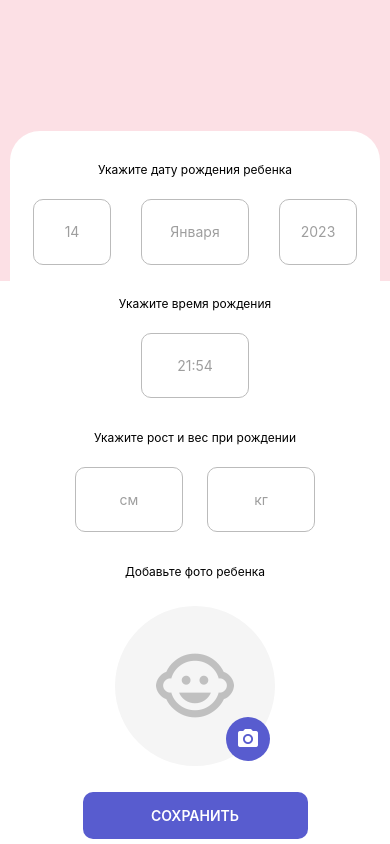
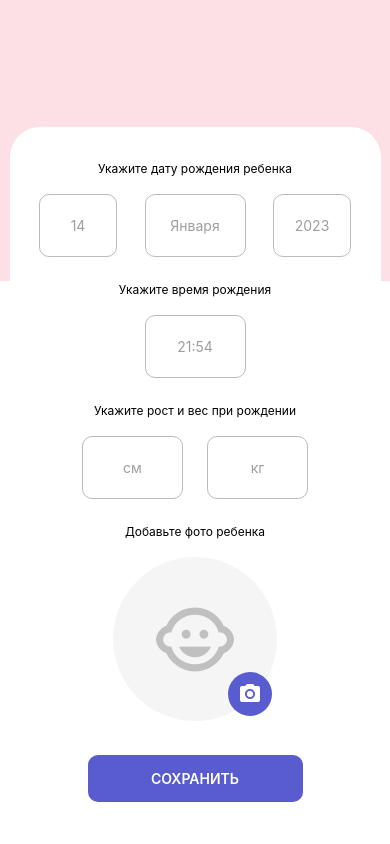
Before and after one commit to DimaWeb44/mob_app, a React Native app: screen / in a window 390 px wide. Built offline with nearby package versions, Linux system fonts and the light colour scheme.

Commit message:
add react-native-responsive-screen

```diff
--- a/package.json
+++ b/package.json
@@ -34,6 +34,7 @@
     "react-native-modal": "^13.0.1",
     "react-native-paper": "^5.1.0",
     "react-native-reanimated": "~2.12.0",
+    "react-native-responsive-screen": "^1.4.2",
     "react-native-safe-area-context": "4.4.1",
     "react-native-screens": "~3.18.0",
     "react-native-svg": "13.4.0",
--- a/src/components/InitApp.tsx
+++ b/src/components/InitApp.tsx
@@ -13,8 +13,8 @@ export const InitApp = () => {
 
     useEffect(() => {
         dispatch(initializeAppTC())
-/*         let keys = ['data', 'firstData'];
-         AsyncStorage.multiRemove(keys, err => {
+         let keys = ['data', 'firstData'];
+/*         AsyncStorage.multiRemove(keys, err => {
              // keys k1 & k2 removed, if they existedr
              // do most stuff after removal (if you want)
          });*/
--- a/src/scenes/charts/index.tsx
+++ b/src/scenes/charts/index.tsx
@@ -20,7 +20,7 @@ export const ChartsScreen = ({}) => {
     const ageArr = dataSort ? dataSort.map((item: any) => `${item.age} мес`) : [1]
     const bmiArr = dataSort ? dataSort.map((item: any) => Math.round(+item.weight / (+item.height / 100))) : [1]
     return (
-        <SafeAreaView style={styles.container}>
+        <View style={styles.container}>
             <View style={styles.chartBox}>
                 <Text style={styles.title}>ИМТ</Text>
                 <ChartLine ageArr={ageArr} bmiArr={bmiArr}/>
@@ -29,7 +29,7 @@ export const ChartsScreen = ({}) => {
                 <Text style={styles.title}>Рост</Text>
                 <ChartBar ageArr={ageArr} heightArr={heightArr}/>
             </View>
-        </SafeAreaView>
+        </View>
     )
 }
 
--- a/src/scenes/first-screen/index.tsx
+++ b/src/scenes/first-screen/index.tsx
@@ -9,6 +9,7 @@ import {setFirstDataTC} from "../../bll/firstScreenReducer";
 import * as ImagePicker from "expo-image-picker";
 import {setItemTC} from "../../bll/appReducer";
 import uuid from "react-native-uuid";
+import {widthPercentageToDP as wp, heightPercentageToDP as hp} from 'react-native-responsive-screen';
 
 export const monthNames = [
     "Января", "Февраля", "Марта", "Апреля", "Мая", "Июня",
@@ -77,7 +78,7 @@ export const FirstScreen = ({}) => {
             }}
         >
             {({handleChange, setFieldValue, handleSubmit, values}) => (
-                <SafeAreaView style={styles.container}>
+                <View style={styles.container}>
                     <View style={styles.topBox}/>
                     <View style={styles.bottomBox}/>
                     <View style={styles.content}>
@@ -146,7 +147,7 @@ export const FirstScreen = ({}) => {
                             </TouchableOpacity>
                         </View>
                     </View>
-                </SafeAreaView>
+                </View>
             )}
         </Formik>
     )
@@ -171,8 +172,8 @@ const styles = StyleSheet.create({
                                          backgroundColor: '#ffffff',
                                      },
                                      content: {
-                                         top: height/6-10,
-                                         width: width - 20,
+                                         top: hp('15%'),
+                                         width: wp('95%'),
                                          borderRadius: 30,
                                          position: "absolute",
                                          zIndex: 1,
@@ -184,21 +185,20 @@ const styles = StyleSheet.create({
                                          fontSize: 12,
                                          lineHeight: 16,
                                          color: '#000000',
-                                         marginTop: height/15-25,
+                                         marginTop: hp('4%'),
                                      },
                                      inputBtn: {
                                          alignItems: "center",
-                                         marginTop: height/15-35
+                                         marginTop: hp('2%')
                                      },
                                      dateBox: {
-                                         width: width - 40,
+                                         width: wp('80%'),
                                          justifyContent: "space-between",
                                          flexDirection: "row",
                                      },
                                      date: {
-                                         height: height/12-5,
-                                         width: width/5 ,
-                                         marginHorizontal: width/30,
+                                         height: hp('7.5%'),
+                                         width: wp('20%'),
                                          borderWidth: 1,
                                          borderRadius: 10,
                                          borderColor: "#BBBBBB",
@@ -206,21 +206,21 @@ const styles = StyleSheet.create({
                                          justifyContent: "center"
                                      },
                                      dateMos: {
-                                         width: width/5+30
+                                         width: wp('26%')
                                      },
                                      titleDate: {
                                          fontSize: 14,
                                          color: '#9E9E9E'
                                      },
                                      itemBox: {
-                                         marginTop: height/15-25,
+                                         marginTop: hp('3%'),
                                          alignItems: "center",
                                          justifyContent: "center"
                                      },
                                      input: {
-                                         height: height/12-5,
-                                         width: width/5+30,
-                                         marginTop: height/15-35,
+                                         height: hp('7.5%'),
+                                         width: wp('26%'),
+                                         marginTop: hp('2%'),
                                          borderWidth: 1,
                                          fontSize: 14,
                                          borderRadius: 10,
@@ -230,18 +230,18 @@ const styles = StyleSheet.create({
                                          marginHorizontal: 12,
                                      },
                                      photoBox: {
-                                         marginVertical: height/15-30,
-                                         width: width/3+30,
-                                         height: width/3+30,
-                                         borderRadius: width/3+30,
+                                         marginVertical: hp('2%'),
+                                         width: wp('42%'),
+                                         height: wp('42%'),
+                                         borderRadius: wp('42%'),
                                          backgroundColor: '#F5F5F5',
                                          alignItems: "center",
                                          justifyContent: "center"
                                      },
                                      photo: {
-                                         width: width/3+30,
-                                         height: width/3+30,
-                                         borderRadius: width/3+30,
+                                         width: wp('42%'),
+                                         height: wp('42%'),
+                                         borderRadius: wp('42%'),
                                      },
                                      photoBtn: {
                                          position: "absolute",
@@ -258,12 +258,12 @@ const styles = StyleSheet.create({
                                          alignItems: "center"
                                      },
                                      button: {
-                                         width: width/2+30,
+                                         width: wp('55%'),
                                          alignItems: "center",
                                          backgroundColor: "#585CCF",
                                          padding: 15,
                                          borderRadius: 10,
-                                         marginHorizontal: 10
+                                         marginVertical: hp('2%')
                                      },
                                      titleBti: {
                                          color: '#ffffff',
--- a/src/scenes/gallery/index.tsx
+++ b/src/scenes/gallery/index.tsx
@@ -100,7 +100,7 @@ export const GalleryScreen = () => {
     );
 
     return (
-        <SafeAreaView style={styles.container}>
+        <View style={styles.container}>
             {dataSort
                 ? <FlatList
                     data={dataSort}
@@ -108,7 +108,7 @@ export const GalleryScreen = () => {
                     keyExtractor={item => item.id}
                 />
                 : <Text style={styles.title}>Нет данных</Text>}
-        </SafeAreaView>
+        </View>
     )
 }
 
--- a/src/scenes/home/index.tsx
+++ b/src/scenes/home/index.tsx
@@ -4,6 +4,7 @@ import {useAppSelector} from "../../bll/hooks";
 import moment from "moment";
 import {monthNames} from "../first-screen";
 import {MaterialIcons} from "@expo/vector-icons";
+import {widthPercentageToDP as wp, heightPercentageToDP as hp} from 'react-native-responsive-screen';
 
 export const HomeScreen = () => {
     const firstData = useAppSelector(state => state.firstData.firstData)
@@ -25,7 +26,7 @@ export const HomeScreen = () => {
      const monday = week[moment(firstData.date).day()-1][0]*/
 
     return (
-        <SafeAreaView style={styles.container}>
+        <View style={styles.container}>
             <Text style={{fontSize: 20}}>Ваш малыш родился</Text>
             <Text
                 style={{fontSize: 20}}>{date.getDate()} {monthNames[date.getMonth()]} {date.getFullYear()} в {time.getHours()}:{time.getMinutes()}</Text>
@@ -41,7 +42,7 @@ export const HomeScreen = () => {
                     : <MaterialIcons name="child-care" size={90} color="#C0C0C0"/>}
             </View>
 
-        </SafeAreaView>
+        </View>
     )
 }
 
@@ -56,6 +57,9 @@ const styles = StyleSheet.create({
                                          width: 270,
                                          height: 270,
                                          borderRadius: 270,
+                                         justifyContent: "center",
+                                         alignItems: "center",
+                                         backgroundColor: '#F5F5F5',
                                      },
                                      photo: {
                                          width: 270,
--- a/src/scenes/inputs/index.tsx
+++ b/src/scenes/inputs/index.tsx
@@ -78,7 +78,7 @@ export const InputsScreen = () => {
             }
         >
             {({handleChange, setFieldValue, handleSubmit, values}) => (
-                <SafeAreaView style={styles.container}>
+                <View style={styles.container}>
                     <View style={styles.photoBox}>
                         {values.photo
                             ? <Image style={styles.photo} source={{uri: `${values.photo}`}}/>
@@ -138,7 +138,7 @@ export const InputsScreen = () => {
                             <Text style={styles.titleBti}>СОХРАНИТЬ</Text>
                         </TouchableOpacity>
                     </View>
-                </SafeAreaView>
+                </View>
             )}
         </Formik>
     )
```
Also changed, not shown: 1 other file (tests, documents, lock files or other folders).
